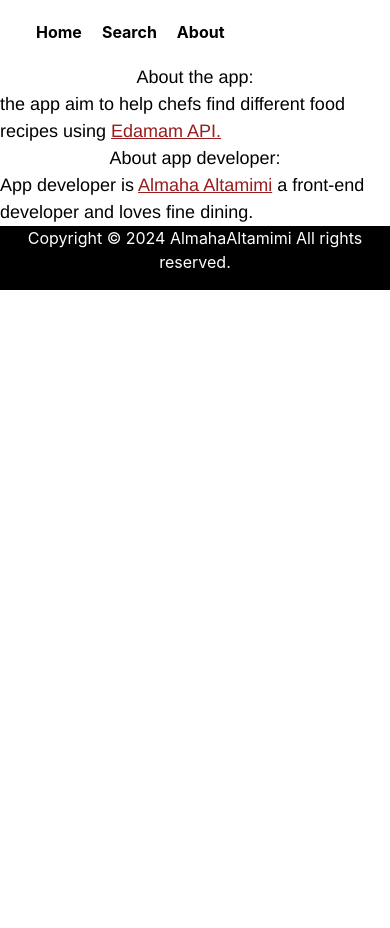
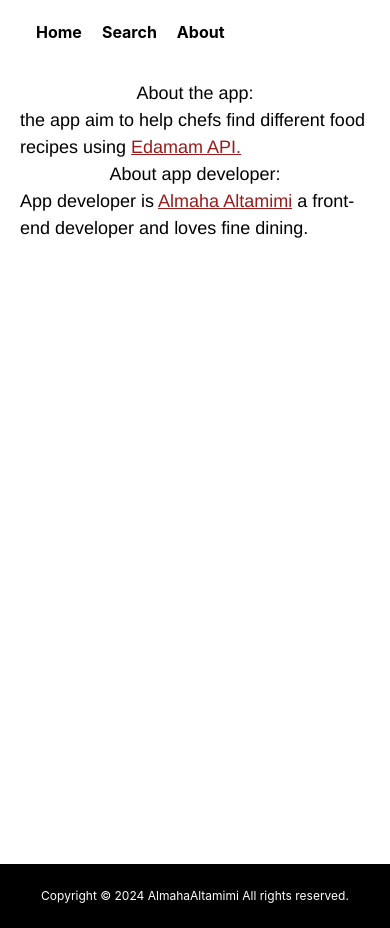
Before and after one commit to almahamans/food-recipes, a React (Create React App) app: page /about in a window 390 px wide. Before the commit the page ends 844 px from the top, so only its background shows below. Built offline with nearby package versions, Linux system fonts and the light colour scheme.

Commit message:
update the code

```diff
--- a/src/screen/About.js
+++ b/src/screen/About.js
@@ -1,6 +1,6 @@
 function About(){
     return(
-        <section className="flex flex-col justify-ecnetr items-center flex-wrap lg:mt-7 md:mt-9 sm:mt-9 sm:mx-5 font-sans text-[18px]">
+        <section className="flex flex-col justify-ecnetr items-center flex-wrap lg:mt-7 md:mt-9 sm:mt-9 sm:mx-5 xs:mx-5 xs:mt-9 font-sans text-[18px]">
             <h3 className=''>About the app:</h3>
             <p>the app aim to help chefs find different food recipes using <a href="http://https://www.edamam.com/terms/api/" className="underline text-red-800">Edamam API.</a></p>
             <h3>About app developer:</h3>
--- a/src/screen/App.js
+++ b/src/screen/App.js
@@ -1,15 +1,15 @@
 import {BrowserRouter, Route, Routes, Link} from 'react-router-dom';
 import About from './About';
 import Search from './Search';
-import Home from './Home'
+import Home from './Home';
 
 function App(){
 return(
-    <section className='h-auto md:mb-[50%] sm:mb-[70%] lg:mb-[28%]'>
+    <section className='min-h-screen'>
     <BrowserRouter>
     <main>
-    <nav className='ml-9 my-5 font-bold text-md flex-nowrap'>
-        <ul className='flex flex-row justify-start gap-5 '>
+    <nav className='ml-9 my-5 font-bold text-md'>
+        <ul className='flex flex-row justify-start flex-nowrap gap-5'>
             <li><Link to='food-recipes/'>Home</Link></li>
             <li><Link to='/search'>Search</Link></li>
             <li><Link to='./about'>About</Link></li>
--- a/src/screen/Footer.js
+++ b/src/screen/Footer.js
@@ -1,6 +1,6 @@
 function Footer() {
 return(
-    <footer className='h-16 bg-black w-full text-center bottom-0'>
+    <footer className='h-16 bg-black flex justify-center items-center xs:text-[12px]'>
        <p className="text-white md:text-md lg:text-base sm:text-md">Copyright © 2024 AlmahaAltamimi All rights reserved.</p>
     </footer>
 )
--- a/src/screen/Search.js
+++ b/src/screen/Search.js
@@ -34,7 +34,7 @@ function Search() {
 
   return(
   <div className="bg-white">
-    <form  className='flex flex-col justify-center items-center relative'>
+    <form  className='flex flex-col justify-center items-center flex-grow relative '>
       <label htmlFor="food" className='mt-9 mb-4 font-lobester text-red-800 text-2xl md:text-md'>Type a food name or one ingredient:</label>
       <section className='flex flex-row'>
       <input type="text" name="food" id ="food" autoComplete='no' value={search} onChange={(e) => setSearch(e.target.value)} className='rounded-md mb-3 mr-5 border-2 p-2 focus:ring-2 focus:ring-inset focus:ring-indigo-600 sm:text-sm sm:leading-6 w-64' />
@@ -46,7 +46,7 @@ function Search() {
             <div className="spinner"></div>
         </div>
       ) :
-    (<section className='flex flex-row flex-wrap  w-auto justify-around'>
+    (<section className='flex flex-row flex-wrap w-auto justify-around'>
       {
         recipes.map(rec => (
           <Recipe
--- a/src/screen/recipe.js
+++ b/src/screen/recipe.js
@@ -12,7 +12,7 @@ return(
             ))}
         </ol>
         <p className='mb-2'><span className='text-red-800'>Calories:</span> {cal}</p>
-        <img src={img} alt="Food Image" className='contrast-100 hover:size-56 rounded lg:size-44 md:size-36 sm:size-36 mx-auto'/>
+        <img src={img} alt="Food Image" className='contrast-100 hover:size-56 rounded lg:size-44 md:size-36 sm:size-36 xs:size-36 mx-auto'/>
     </section>
 )
 }
--- a/src/style/App.css
+++ b/src/style/App.css
@@ -1,2 +1 @@
-
-@import url('https://fonts.googleapis.com/css2?family=Lobster&display=swap')
+@import url('https://fonts.googleapis.com/css2?family=Lobster&display=swap');
--- a/tailwind.config.js
+++ b/tailwind.config.js
@@ -12,7 +12,8 @@ module.exports = {
     screens: {
       'lg': {'min':'852px','max': '1444px'},
       'md': {'min':'641px','max': '850px'},
-      'sm': {'min':'440px','max': '639px'}
+      'sm': {'min':'440px','max': '639px'},
+      'xs': {'max': '439px'}
     }
   },
   plugins: [],
```
Also changed, not shown: public/manifest.json.
